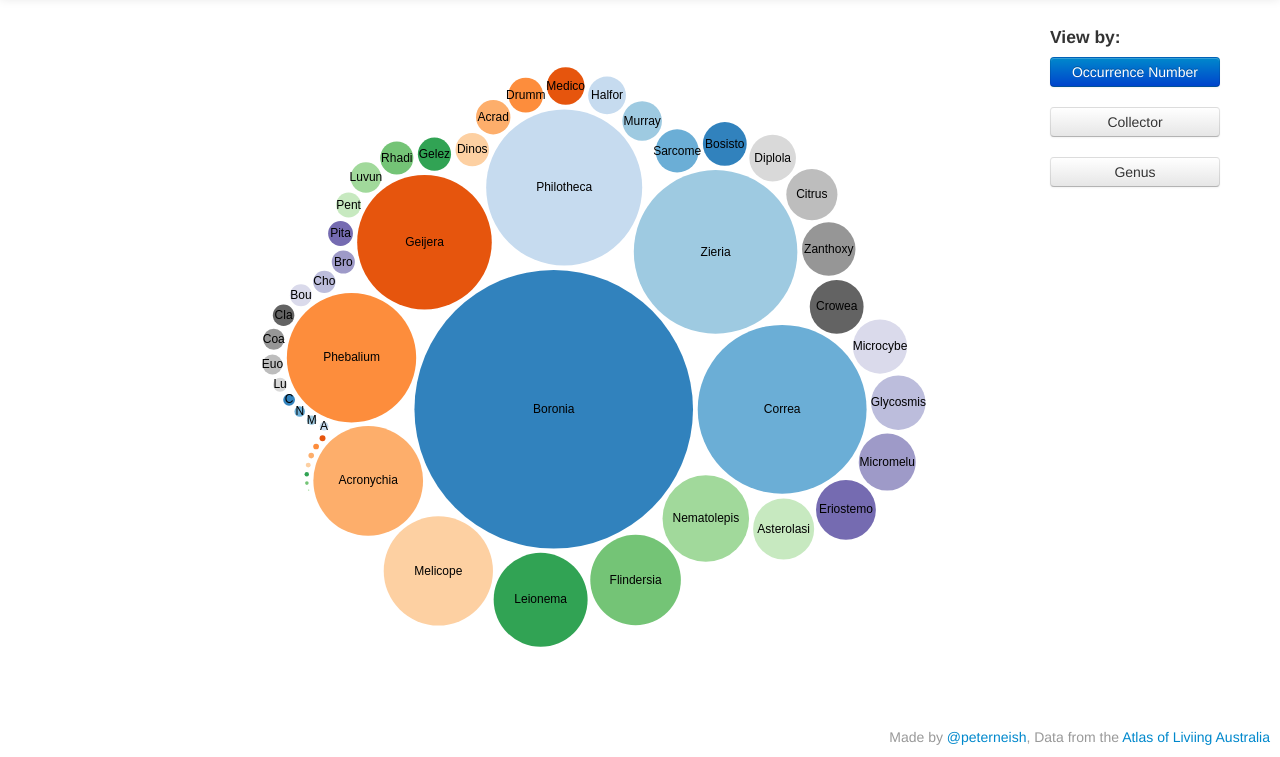
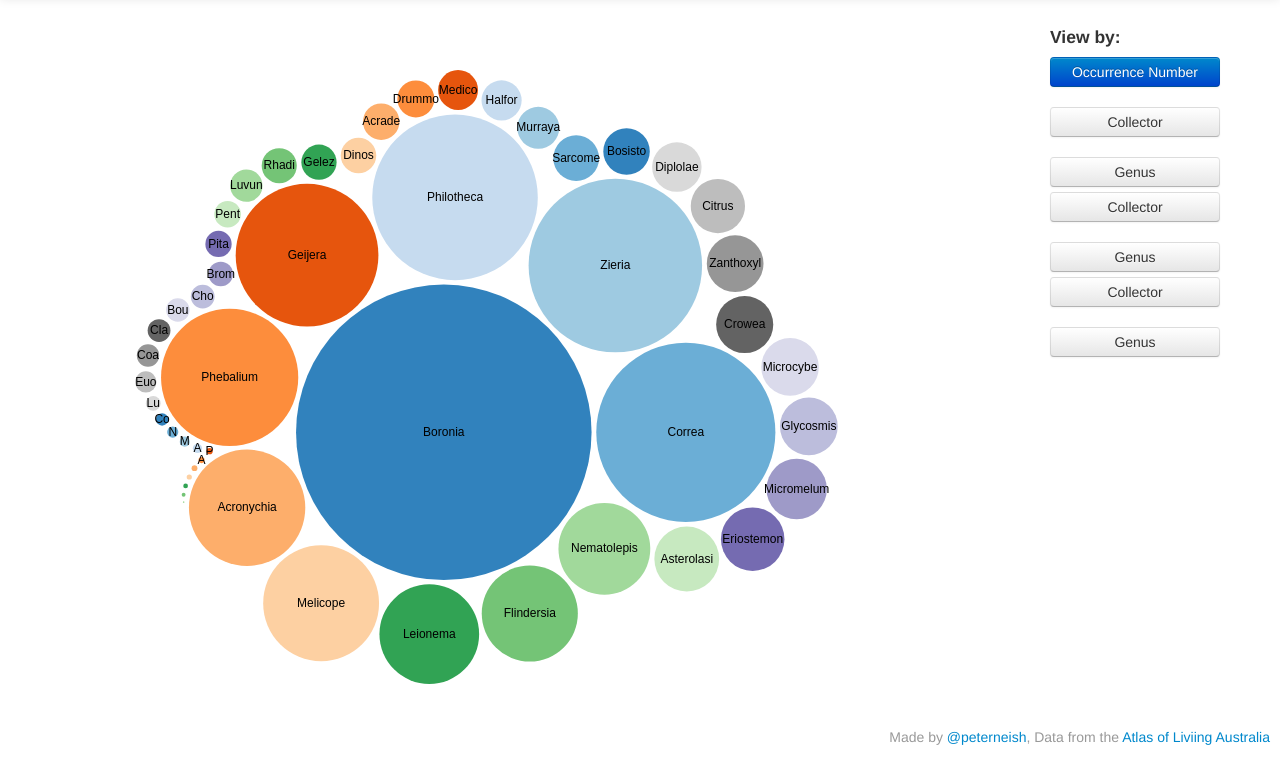
Before and after one commit to DuncanRowland/NBNQueryExample, a plain HTML site: page ala/index.html in a window 1280 px wide. Shown: the part 43-800 px from the top of the page. Drawn offline with nearby package versions, Linux system fonts and the light colour scheme.

Commit message:
Better layout -height from window, width from container

```diff
--- a/ala/app.js
+++ b/ala/app.js
@@ -2,12 +2,12 @@
 var w = window,
     d = document,
     e = d.documentElement,
-    g = d.getElementById("container"),
-    x = w.innerWidth || e.clientWidth || g.clientWidth,
-    y = w.innerHeight|| e.clientHeight|| g.clientHeight;
+    g = d.getElementById("viz"),
+    x = g.clientWidth || w.innerWidth || e.clientWidth,
+    y = w.innerHeight|| e.clientHeight || g.clientHeight;
 
-var width = Math.max( x * 0.85, 400 ),  //width
-    height = Math.max( y * 0.85, 300 ), //height
+var width = Math.max( x * 0.9, 400 ),  //width
+    height = Math.max( y * 0.9, 300 ), //height
     format = d3.format(",d"),
     fill = d3.scale.category20c();
 
@@ -17,7 +17,7 @@ var bubble = d3.layout.pack()
 	.padding(5);
 
 
-var chart = d3.select("#viz").append("svg:svg")
+var chart = d3.select("svg")
     .attr("width", width)
     .attr("height", height)
     .attr("class", "bubble");
--- a/ala/index.html
+++ b/ala/index.html
@@ -52,11 +52,19 @@
         </div>
       </div>
     </div>
+
 	<div id="container" class="container-fluid">
-		<div id="viz" class="span10"></div>
+		<div id="viz" class="span10">
+			<svg xmlns="http://www.w3.org/2000/svg" width="100%" height="500"></svg>
+		</div>
+
 		<div id="facet" class="span2">
 			  <h4>View by:</h3>
 			  <a class="btn btn-primary btn-block" href="">Occurrence Number</a><br>
+			  <a class="btn btn-block" href="">Collector</a><br>
+			  <a class="btn btn-block" href="">Genus</a>
+			  <a class="btn btn-block" href="">Collector</a><br>
+			  <a class="btn btn-block" href="">Genus</a>
 			  <a class="btn btn-block" href="">Collector</a><br>
 			  <a class="btn btn-block" href="">Genus</a>
 
```
